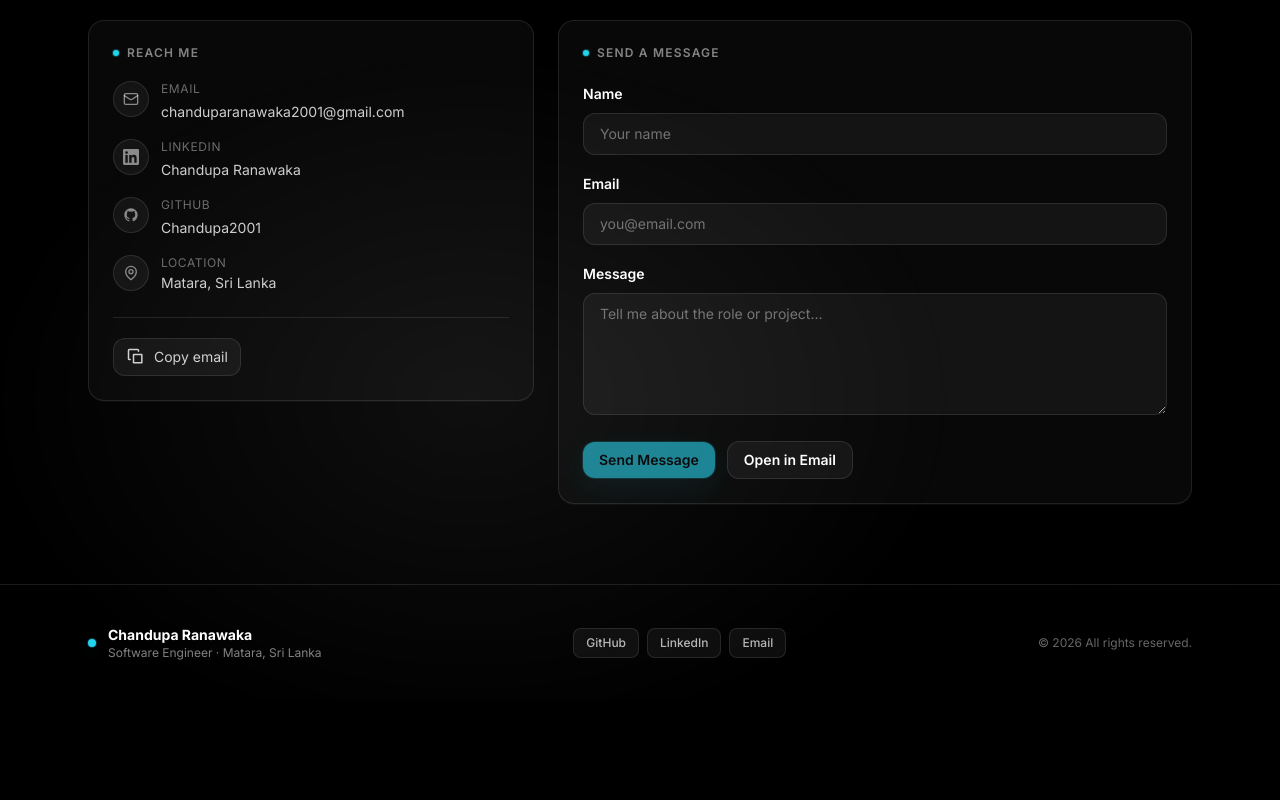
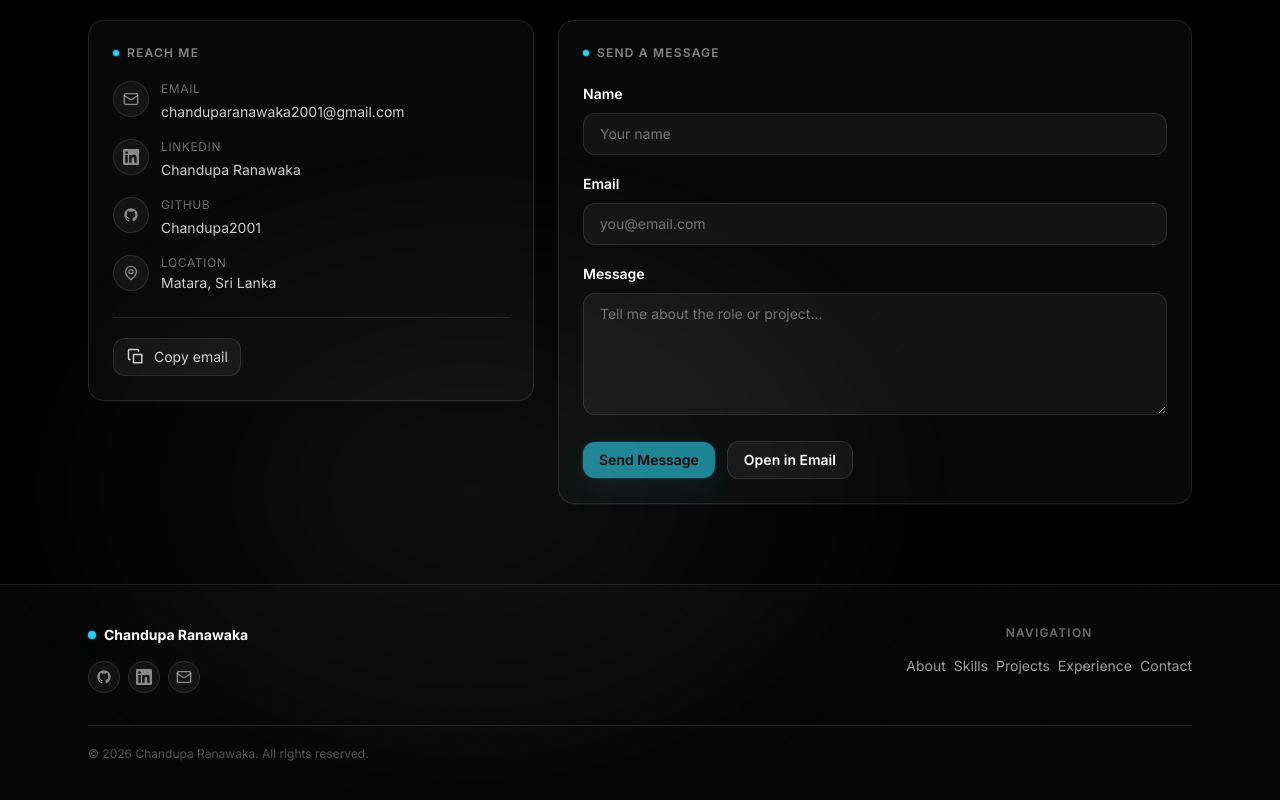
Before and after one commit to Chandupa2001/portfolio-new, a React (Vite) app: page / in a window 1280 px wide. Shown: the part 3920-4720 px from the top of the page. Before the commit the page ends 4621 px from the top, so only its background shows below. Built offline with nearby package versions, Linux system fonts and the light colour scheme.

Commit message:
Fixed issues in footer

```diff
--- a/src/components/Footer.jsx
+++ b/src/components/Footer.jsx
@@ -1,46 +1,114 @@
 import React from "react";
 import { socials, profile } from "../data/socials.js";
 
+const navLinks = [
+  { label: "About", id: "about" },
+  { label: "Skills", id: "skills" },
+  { label: "Projects", id: "projects" },
+  { label: "Experience", id: "experience" },
+  { label: "Contact", id: "contact" },
+];
+
 export function Footer() {
   return (
-    <footer className="border-t border-black/10 dark:border-white/10 py-10">
-      <div className="mx-auto max-w-6xl px-4 sm:px-6">
-        <div className="flex flex-col sm:flex-row items-start sm:items-center justify-between gap-6">
+    <footer className="border-t border-black/10 dark:border-white/10 bg-black/[0.02] dark:bg-white/[0.02]">
+      <div className="mx-auto max-w-6xl px-4 sm:px-6 py-10">
+        <div className="flex flex-col md:flex-row justify-between gap-8">
+          {/* Left — brand */}
+          <div className="flex flex-col gap-3 max-w-xs">
+            <div className="flex items-center gap-2">
+              <span className="h-2 w-2 rounded-full bg-accent shadow-glow" />
+              <p className="text-sm font-bold text-black dark:text-white">
+                {profile.name}
+              </p>
+            </div>
+            {/* Social icon circles */}
+            <div className="flex gap-2 mt-1">
+              {/* GitHub */}
+              <a
+                href={socials.find((s) => s.label === "GitHub")?.href}
+                target="_blank"
+                rel="noreferrer"
+                aria-label="GitHub"
+                className="flex h-8 w-8 items-center justify-center rounded-full border border-black/10 dark:border-white/10 bg-black/5 dark:bg-white/5 text-black/50 dark:text-white/50 hover:text-black dark:hover:text-white hover:border-black/20 dark:hover:border-white/20 transition"
+              >
+                <svg
+                  xmlns="http://www.w3.org/2000/svg"
+                  className="h-4 w-4"
+                  viewBox="0 0 24 24"
+                  fill="currentColor"
+                >
+                  <path d="M12 2C6.477 2 2 6.477 2 12c0 4.418 2.865 8.166 6.839 9.489.5.092.682-.217.682-.482 0-.237-.009-.868-.013-1.703-2.782.603-3.369-1.342-3.369-1.342-.454-1.155-1.11-1.463-1.11-1.463-.908-.62.069-.608.069-.608 1.003.07 1.531 1.03 1.531 1.03.892 1.529 2.341 1.087 2.91.832.092-.647.35-1.088.636-1.338-2.22-.253-4.555-1.11-4.555-4.943 0-1.091.39-1.984 1.029-2.683-.103-.253-.446-1.27.098-2.647 0 0 .84-.269 2.75 1.025A9.578 9.578 0 0 1 12 6.836a9.59 9.59 0 0 1 2.504.337c1.909-1.294 2.747-1.025 2.747-1.025.546 1.377.203 2.394.1 2.647.64.699 1.028 1.592 1.028 2.683 0 3.842-2.339 4.687-4.566 4.935.359.309.678.919.678 1.852 0 1.336-.012 2.415-.012 2.744 0 .267.18.579.688.481C19.138 20.163 22 16.418 22 12c0-5.523-4.477-10-10-10z" />
+                </svg>
+              </a>
 
-          {/* Left — name + tagline */}
-          <div className="flex items-center gap-3">
-            <span className="h-2 w-2 rounded-full bg-accent shadow-glow" />
-            <div>
-              <p className="text-sm font-bold text-black dark:text-white">{profile.name}</p>
-              <p className="text-xs text-black/50 dark:text-white/50">
-                Software Engineer · {profile.location}
-              </p>
+              {/* LinkedIn */}
+              <a
+                href={socials.find((s) => s.label === "LinkedIn")?.href}
+                target="_blank"
+                rel="noreferrer"
+                aria-label="LinkedIn"
+                className="flex h-8 w-8 items-center justify-center rounded-full border border-black/10 dark:border-white/10 bg-black/5 dark:bg-white/5 text-black/50 dark:text-white/50 hover:text-black dark:hover:text-white hover:border-black/20 dark:hover:border-white/20 transition"
+              >
+                <svg
+                  xmlns="http://www.w3.org/2000/svg"
+                  className="h-4 w-4"
+                  viewBox="0 0 24 24"
+                  fill="currentColor"
+                >
+                  <path d="M20.447 20.452h-3.554v-5.569c0-1.328-.027-3.037-1.852-3.037-1.853 0-2.136 1.445-2.136 2.939v5.667H9.351V9h3.414v1.561h.046c.477-.9 1.637-1.85 3.37-1.85 3.601 0 4.267 2.37 4.267 5.455v6.286zM5.337 7.433a2.062 2.062 0 0 1-2.063-2.065 2.064 2.064 0 1 1 2.063 2.065zm1.782 13.019H3.555V9h3.564v11.452zM22.225 0H1.771C.792 0 0 .774 0 1.729v20.542C0 23.227.792 24 1.771 24h20.451C23.2 24 24 23.227 24 22.271V1.729C24 .774 23.2 0 22.222 0h.003z" />
+                </svg>
+              </a>
+
+              {/* Email */}
+              <a
+                href={socials.find((s) => s.label === "Email")?.href}
+                aria-label="Email"
+                className="flex h-8 w-8 items-center justify-center rounded-full border border-black/10 dark:border-white/10 bg-black/5 dark:bg-white/5 text-black/50 dark:text-white/50 hover:text-black dark:hover:text-white hover:border-black/20 dark:hover:border-white/20 transition"
+              >
+                <svg
+                  xmlns="http://www.w3.org/2000/svg"
+                  className="h-4 w-4"
+                  viewBox="0 0 24 24"
+                  fill="none"
+                  stroke="currentColor"
+                  strokeWidth="2"
+                  strokeLinecap="round"
+                  strokeLinejoin="round"
+                >
+                  <rect width="20" height="16" x="2" y="4" rx="2" />
+                  <path d="m22 7-8.97 5.7a1.94 1.94 0 0 1-2.06 0L2 7" />
+                </svg>
+              </a>
             </div>
           </div>
 
-          {/* Center — social links */}
-          <div className="flex flex-wrap gap-2">
-            {socials.map((s) => (
-              <a
-                key={s.label}
-                href={s.href}
-                target="_blank"
-                rel="noreferrer"
-                aria-label={s.label}
-                className="rounded-lg border border-black/10 dark:border-white/10 bg-black/5 dark:bg-white/5 px-3 py-1.5 text-xs font-medium text-black/70 dark:text-white/70 hover:text-black dark:hover:text-white hover:border-black/20 dark:hover:border-white/20 hover:bg-black/10 dark:hover:bg-white/10 transition"
-              >
-                {s.label}
-              </a>
-            ))}
+          {/* Right — nav links */}
+          <div className="flex flex-col gap-3 items-center">
+            <p className="text-xs font-semibold uppercase tracking-widest text-black/40 dark:text-white/40">
+              Navigation
+            </p>
+            <ul className="flex flex-row gap-2">
+              {navLinks.map((l) => (
+                <li key={l.id}>
+                  <a
+                    href={`#${l.id}`}
+                    className="text-sm text-black/60 dark:text-white/60 hover:text-black dark:hover:text-white transition"
+                  >
+                    {l.label}
+                  </a>
+                </li>
+              ))}
+            </ul>
           </div>
-
-          {/* Right — copyright */}
-          <p className="text-xs text-black/40 dark:text-white/40">
-            © {new Date().getFullYear()} All rights reserved.
-          </p>
-
         </div>
 
+        {/* Bottom bar */}
+        <div className="mt-8 border-t border-black/10 dark:border-white/10 pt-5 flex flex-col sm:flex-row items-center justify-between gap-2">
+          <p className="text-xs text-black/30 dark:text-white/30">
+            © {new Date().getFullYear()} {profile.name}. All rights reserved.
+          </p>
+        </div>
       </div>
     </footer>
   );
```
